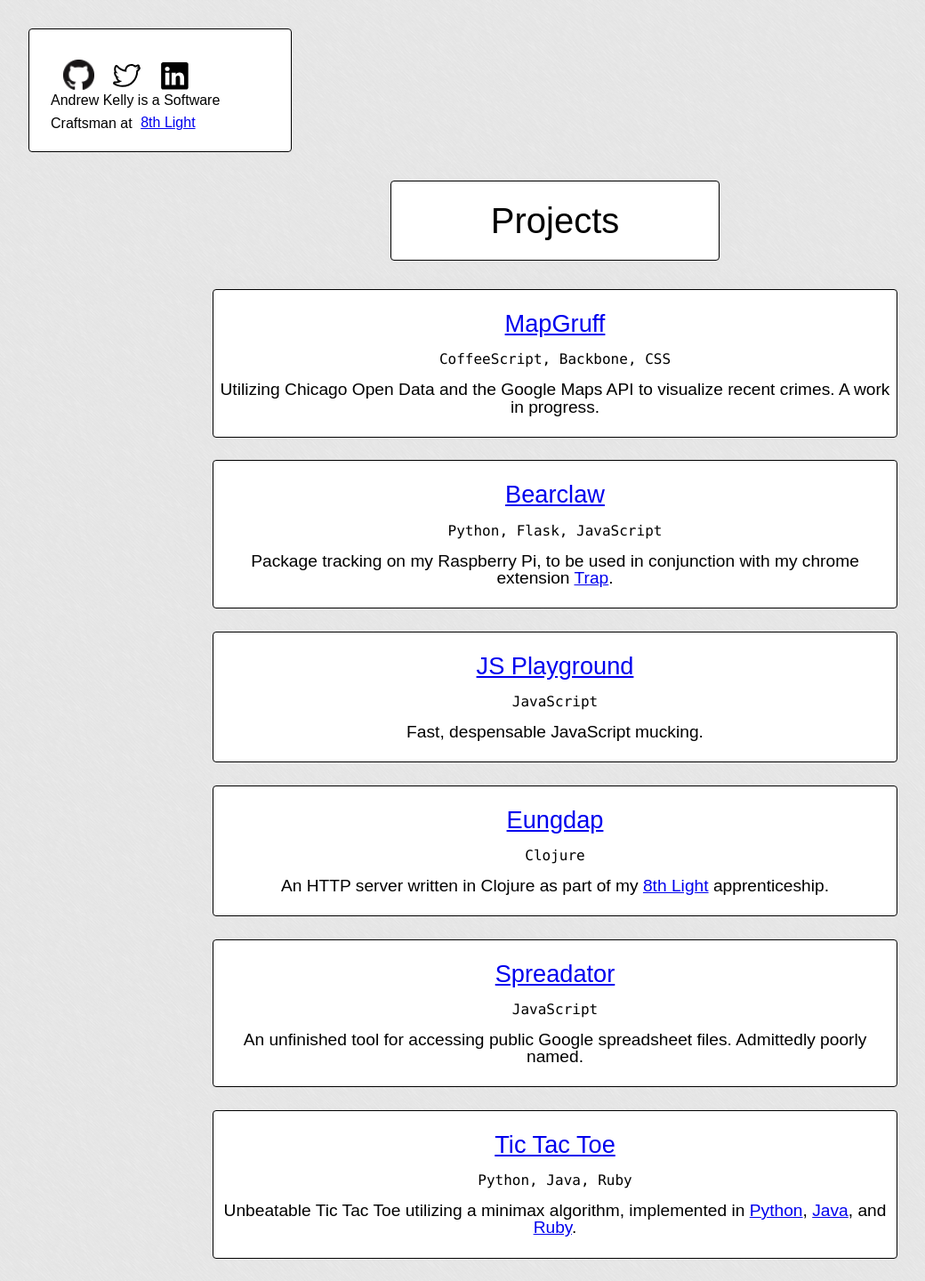
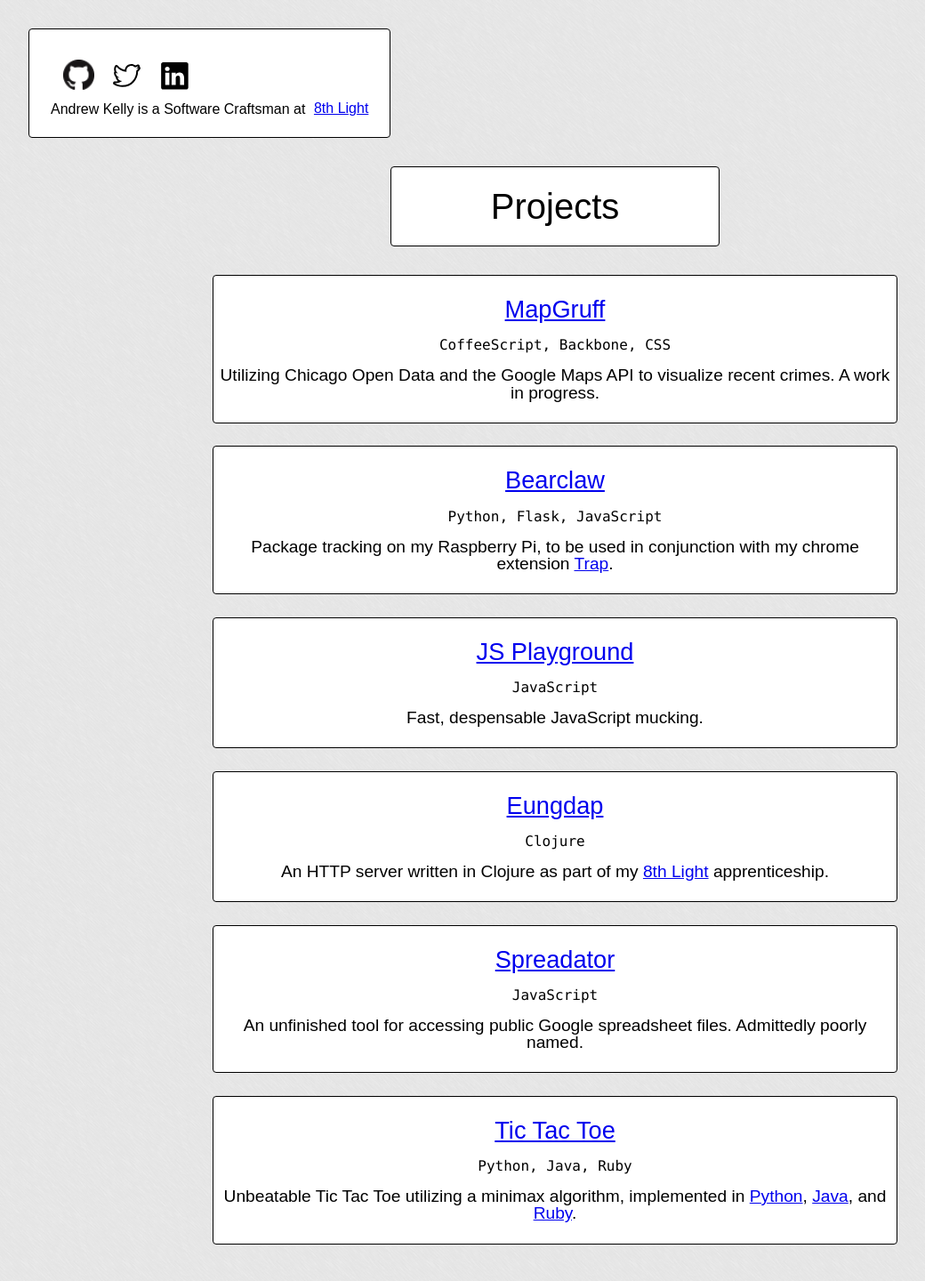
Before and after one commit to kellyaj/kellyaj.github.io, a Jekyll site: the page built from index.html, in a window 1280 px wide. Shown: the whole page at 89% size, without its empty margins (16-1056 px from the left). Built offline with Jekyll 4.4.1, drawn with Linux system fonts in a browser that asks for light colours; Markdown is read by kramdown in place of the engine named in the settings.

Commit message:
adjusts about display

```diff
--- a/css/main.css
+++ b/css/main.css
@@ -63,8 +63,8 @@ table {
   background: #fff;
   border: 1px solid black;
   border-radius: 4px;
+  display: inline-block;
   padding: 1.5em;
-  width: 20%;
 }
 
 body {
```
